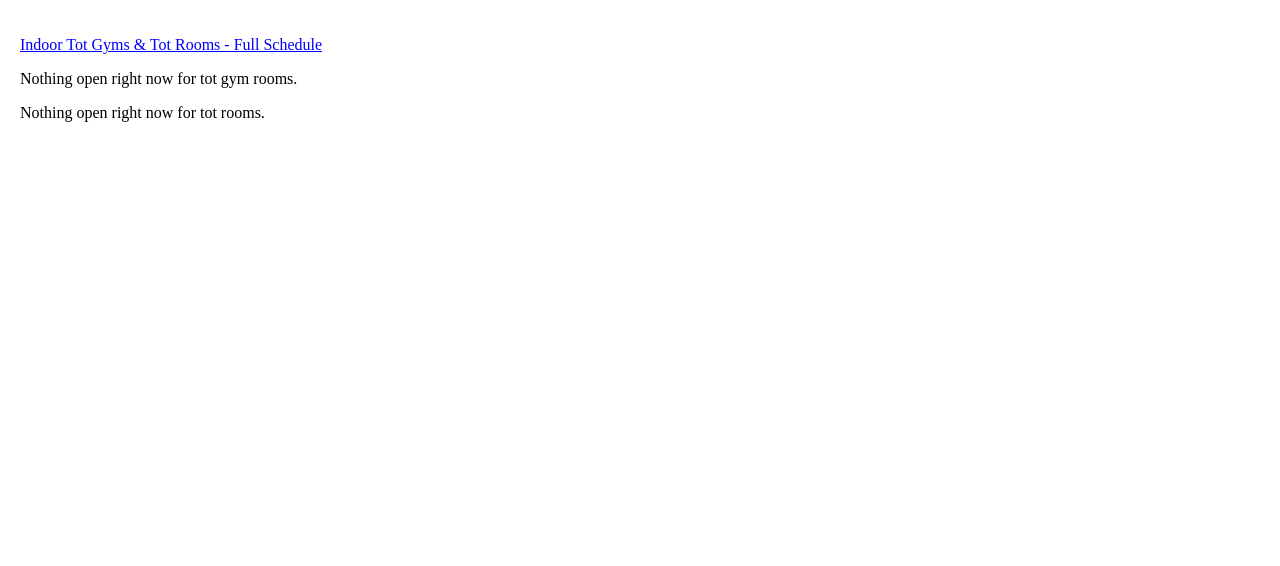
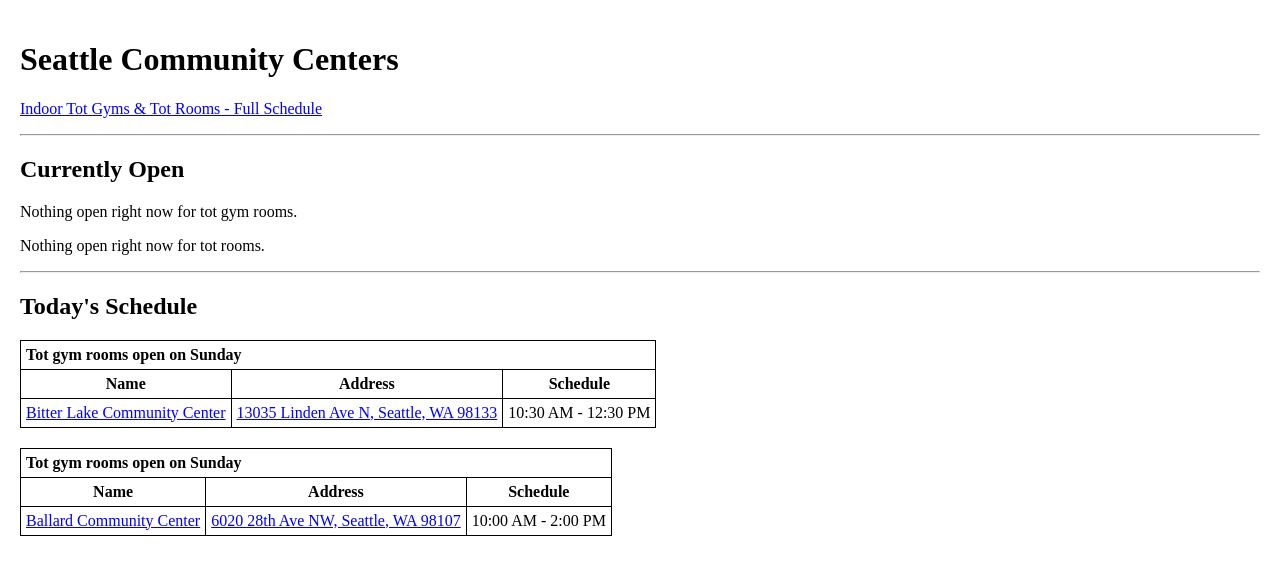
Before and after one commit to Knifin/seattle-community-centers, a website built with Vite: page index.html in a window 1280 px wide. Built offline with nearby package versions, Linux system fonts and the light colour scheme.

Commit message:
Add full schedules to the main page.

```diff
--- a/index.html
+++ b/index.html
@@ -7,11 +7,18 @@
     <title>Community Center Schedules</title>
   </head>
   <body>
+    <h1>Seattle Community Centers</h1>
     <p>
       <a href="https://www.seattle.gov/parks/learning-and-childcare/toddler-indoor-play-areas">Indoor Tot Gyms & Tot Rooms - Full Schedule</a>
     </p>
+    <hr>
+    <h2>Currently Open</h2>
     <div id="gym-schedule-current"></div>
     <div id="tot-schedule-current"></div>
+    <hr>
+    <h2>Today's Schedule</h2>
+    <div id="gym-schedule-today"></div>
+    <div id="tot-schedule-today"></div>
     <script type="module" src="/src/main.ts"></script>
   </body>
 </html>
--- a/src/Objects/Schedule.ts
+++ b/src/Objects/Schedule.ts
@@ -41,6 +41,10 @@
         const currDate: Date = new Date();
 
         return (this._day === day && currDate <= endDate && time >= startTime && time <= endTime);
+    }
+
+    public isOpenToday(day: string): boolean {
+        return this._day === day;
     }
 
     public getHoursOpen(): string {
--- a/src/main.ts
+++ b/src/main.ts
@@ -347,7 +347,7 @@
         this._cc.push(location);
     }
 
-    public printSchedule(title: string, id: string, type: string): void {
+    public printOpenNowSchedule(title: string, id: string, type: string): void {
         let rows: Set<string> = new Set();
 
         type ScheduleKey = 'totRoomSchedule' | 'totGymSchedule';
@@ -381,8 +381,45 @@
         }
         document.querySelector<HTMLDivElement>(id)!.innerHTML = output;
     }
+
+    public printOpenTodaySchedule(title: string, id: string, type: string): void {
+        let rows: Set<string> = new Set();
+
+        type ScheduleKey = 'totRoomSchedule' | 'totGymSchedule';
+        const scheduleKey: ScheduleKey = type === 'tot rooms' ? 'totRoomSchedule' : 'totGymSchedule';
+
+        this._cc.forEach((item: CommunityCenter) => {
+            const schedule: Schedule[] = item[scheduleKey];
+            if (Array.isArray(schedule)) {
+                schedule.forEach((slot: Schedule) => {
+                    if (slot.isOpenToday(this.currDateName())) {
+                        rows.add(`
+                            <tr>
+                                <td><a href="${item.website}" target="_blank">${item.name}</a></td>
+                                <td><a href="${item.getDirections()}" target="_blank">${item.address}</a></td>
+                                <td>${slot.getHoursOpen()}</td>
+                            </tr>
+                        `);
+                    }
+                });
+            }
+        });
+
+        let output: string = `<p>Nothing open right now for ${type}.</p>`;
+        if (rows.size > 0) {
+            output = `<table><thead><tr><td colspan="4"><strong>${title}</strong></td></tr><tr><th>Name</th><th>Address</th><th>Schedule</th></tr></thead>`;
+            rows.forEach(row => {
+                output += row;
+            });
+            output += `</table>`;
+        }
+        document.querySelector<HTMLDivElement>(id)!.innerHTML = output;
+    }
 }
 
 const app: main = new main();
-app.printSchedule(`Tot gym rooms currently open on ${app.currDateName()}`, '#gym-schedule-current', 'tot gym rooms');
-app.printSchedule(`Tot rooms currently open on ${app.currDateName()}`, '#tot-schedule-current', 'tot rooms');
+app.printOpenNowSchedule(`Tot gym rooms currently open on ${app.currDateName()}`, '#gym-schedule-current', 'tot gym rooms');
+app.printOpenNowSchedule(`Tot rooms currently open on ${app.currDateName()}`, '#tot-schedule-current', 'tot rooms');
+
+app.printOpenTodaySchedule(`Tot gym rooms open on ${app.currDateName()}`, '#gym-schedule-today', 'tot gym rooms');
+app.printOpenTodaySchedule(`Tot gym rooms open on ${app.currDateName()}`, '#tot-schedule-today', 'tot rooms');
```
